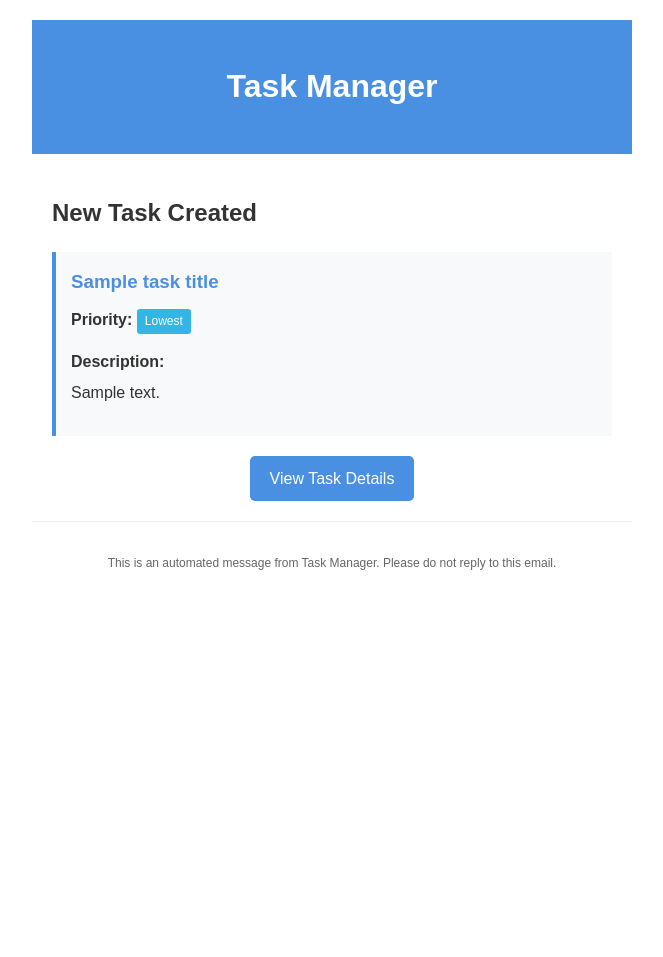
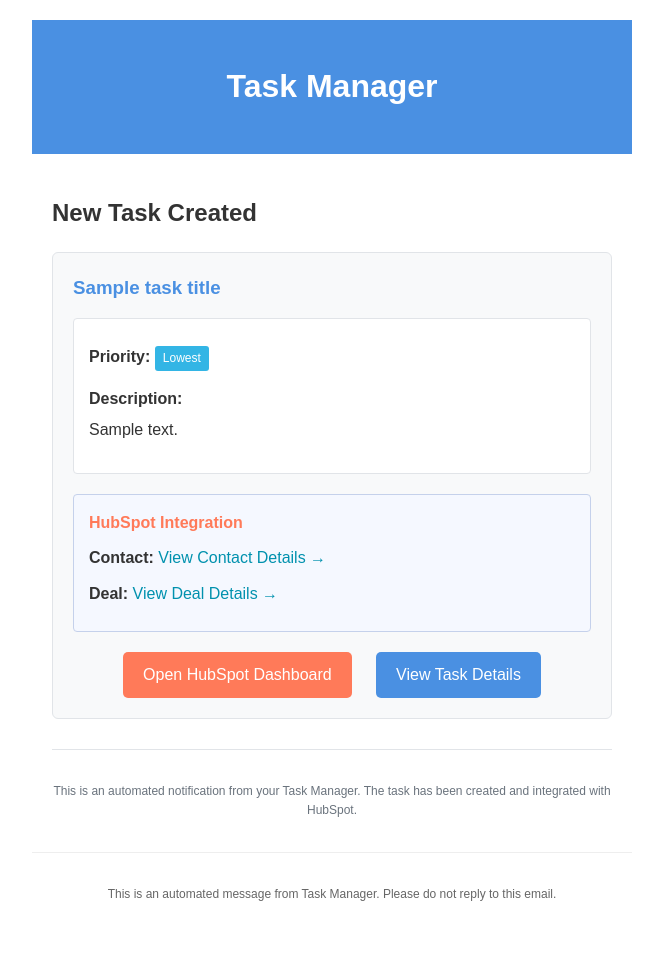
Before and after one commit to Rodrigotari1/task-manager-email, a Python web app: template app/templates/email_templates/task_notification.html in a window 1280 px wide. Shown: the whole page, without its empty margins (308-971 px from the left). Before the commit the page ends 570 px from the top, so only its background shows below. Run offline with Jinja, Linux system fonts and the light colour scheme; the template is opened without the code that fills it: most values are stand-ins (such as "Sample title", 1, 10 or a date in 2020).

Commit message:
update app + requirements

```diff
--- a/app/models/email.py
+++ b/app/models/email.py
@@ -19,6 +19,12 @@
     priority: Priority
     metadata: Optional[Dict[str, str]] = None  # For tracking custom data
     tags: Optional[List[str]] = None  # For categorization
+
+    # HubSpot fields
+    hubspot_portal_id: Optional[str] = None
+    hubspot_contact_id: Optional[str] = None
+    hubspot_deal_id: Optional[str] = None
+    task_url: Optional[str] = None  # URL to view task details
 
 class EmailStatus(str, Enum):
     PENDING = "pending"
--- a/app/templates/email_templates/task_notification.html
+++ b/app/templates/email_templates/task_notification.html
@@ -3,9 +3,11 @@
 {% block content %}
 <h2>New Task Created</h2>
 
-<div style="margin: 20px 0; padding: 15px; border-left: 4px solid #4a90e2; background-color: #f8f9fa;">
-    <h3 style="margin: 0 0 10px 0; color: #4a90e2;">{{ task_title }}</h3>
+<div style="margin: 20px 0; padding: 20px; border: 1px solid #e1e4e8; border-radius: 6px; background-color: #f8f9fa;">
+    <h3 style="margin: 0 0 15px 0; color: #4a90e2;">{{ task_title }}</h3>
 
+    <!-- Task Details -->
+    <div style="margin: 15px 0; padding: 15px; background-color: white; border-radius: 4px; border: 1px solid #e1e4e8;">
         <div style="margin: 10px 0;">
             <strong>Priority:</strong>
             <span style="
@@ -30,15 +32,62 @@
         </div>
     </div>
 
+    <!-- HubSpot Integration Section -->
+    {% if hubspot_contact_id or hubspot_deal_id %}
+    <div style="margin: 20px 0; padding: 15px; background-color: #f5f8ff; border-radius: 4px; border: 1px solid #c5d1eb;">
+        <h4 style="margin: 0 0 10px 0; color: #ff7a59;">HubSpot Integration</h4>
+
+        {% if hubspot_contact_id %}
+        <div style="margin: 10px 0;">
+            <strong>Contact:</strong>
+            <a href="https://app.hubspot.com/contacts/{{ hubspot_portal_id }}/contact/{{ hubspot_contact_id }}"
+               style="color: #0091ae; text-decoration: none;">
+                View Contact Details →
+            </a>
+        </div>
+        {% endif %}
+
+        {% if hubspot_deal_id %}
+        <div style="margin: 10px 0;">
+            <strong>Deal:</strong>
+            <a href="https://app.hubspot.com/contacts/{{ hubspot_portal_id }}/deal/{{ hubspot_deal_id }}"
+               style="color: #0091ae; text-decoration: none;">
+                View Deal Details →
+            </a>
+        </div>
+        {% endif %}
+    </div>
+    {% endif %}
+
+    <!-- Action Buttons -->
     <div style="margin-top: 20px; text-align: center;">
-    <a href="#" style="
+        <a href="https://app.hubspot.com/contacts/{{ hubspot_portal_id }}"
+           style="
+            display: inline-block;
+            padding: 10px 20px;
+            background-color: #ff7a59;
+            color: white;
+            text-decoration: none;
+            border-radius: 5px;
+            margin: 0 10px;
+        ">Open HubSpot Dashboard</a>
+
+        <a href="{{ task_url }}"
+           style="
             display: inline-block;
             padding: 10px 20px;
             background-color: #4a90e2;
             color: white;
             text-decoration: none;
             border-radius: 5px;
+            margin: 0 10px;
         ">View Task Details</a>
+    </div>
+</div>
+
+<!-- Footer -->
+<div style="margin-top: 30px; padding-top: 20px; border-top: 1px solid #e1e4e8; color: #6a737d; font-size: 12px; text-align: center;">
+    <p>This is an automated notification from your Task Manager. The task has been created and integrated with HubSpot.</p>
 </div>
 
 <!-- Tracking Pixel -->
```
Also changed, not shown: app/services/email.py (+6 -1 lines), app/streamlit/app.py (added, +70 -0 lines), requirements.txt (added, +11 -0 lines), 2 other files. Lines whose indentation alone changed are shown as unchanged.
